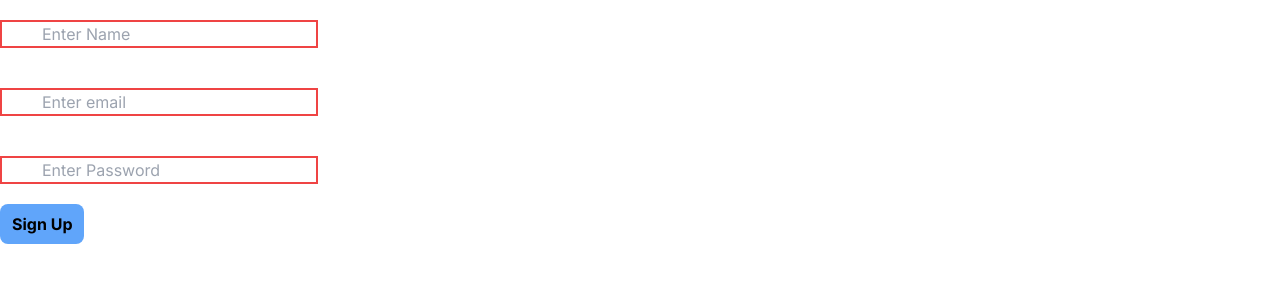
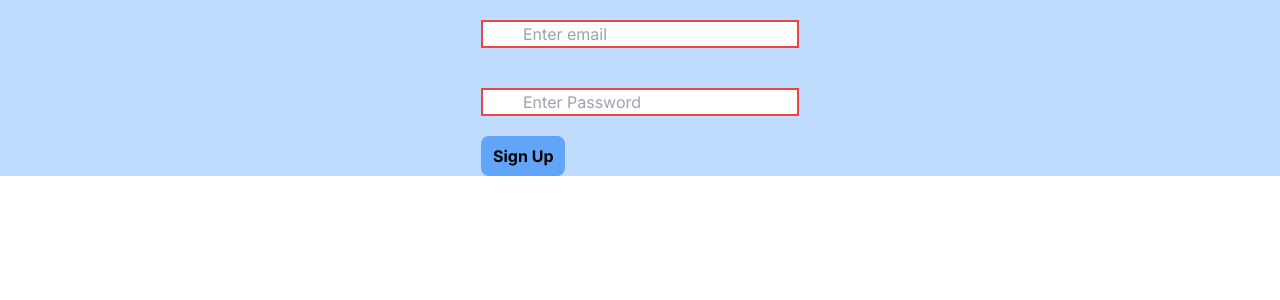
Before and after one commit to Umar-Farooq-217/firebase, a Next.js app: page /signup in a window 1280 px wide. Shown: the top 300 px of the page. Built offline with nearby package versions, Linux system fonts and the light colour scheme.

Commit message:
firebase

```diff
--- a/app/components/addUser/AddUser.js
+++ b/app/components/addUser/AddUser.js
@@ -1,43 +1,45 @@
-
 import React, { useState } from 'react';
-import { createUserWithEmailAndPassword } from 'firebase/auth';
-import { auth } from '../../../firebase/firebase';
-
+import { db } from '@/firebase/firebase';
+import { collection, addDoc } from 'firebase/firestore';
 
 export default function AddUser() {
-    const [userName, setUserName] = useState('');
     const [email, setEmail] = useState('');
     const [password, setPassword] = useState('');
 
-    const signupHandler = async () => {
-
+    const signupHandler = async (e) => {
+        e.preventDefault(); // Prevent default form submission behavior
 
         try {
-            if (!email || !password || !userName) {
+            if (!email || !password) {
                 alert('Fill All Fields');
                 return;
             }
 
-            const user= await createUserWithEmailAndPassword(auth, email, password);
-            console.log(user);
+            const user = {
+                email,
+                password
+            };
+
+            const usersCollection = collection(db, 'users');
+            const newUserRef = await addDoc(usersCollection, user);
+            console.log('Document added with ID: ', newUserRef.id);
+
+            // Reset form fields after successful signup
+            setEmail('');
+            setPassword('');
         } catch (error) {
             console.error('Error occurred during signup:', error);
         }
     };
+
     return (
         <div>
-    <form onSubmit={(e)=>e.target.value}>
-        <input
-            className='border-red-500 px-10 border-2 my-5'
-            type="text"
-            onChange={(e) => setUserName(e.target.value)}
-            placeholder='Enter Name'
-            required
-        /><br />
+            <form onSubmit={signupHandler}>
                 <input
                     className='border-red-500 px-10 border-2 my-5'
                     type="email"
                     placeholder='Enter email'
+                    value={email}
                     onChange={(e) => setEmail(e.target.value)}
                     required
                 /><br />
@@ -45,11 +47,12 @@ export default function AddUser() {
                     className='border-red-500 px-10 border-2 my-5'
                     type="password"
                     placeholder='Enter Password'
+                    value={password}
                     onChange={(e) => setPassword(e.target.value)}
                     required
                 /><br />
-        <button onClick={signupHandler} className='bg-blue-400 font-bold py-2 px-3 rounded-lg hover:text-white'>Sign Up</button>
+                <button type="submit" className='bg-blue-400 font-bold py-2 px-3 rounded-lg hover:text-white'>Sign Up</button>
             </form>
         </div>
-  )
+    );
 }
--- a/app/signup/page.js
+++ b/app/signup/page.js
@@ -6,7 +6,7 @@ export default function SignUpPage() {
 
 
     return (
-      <div>
+      <div className='flex justify-center bg-blue-200'>
       <AddUser/>
       </div>
     );
--- a/firebase/firebase.js
+++ b/firebase/firebase.js
@@ -1,6 +1,5 @@
 
 import { initializeApp } from "firebase/app";
-import {getAuth} from "firebase/auth"
 import {getFirestore} from "firebase/firestore"
 
 const firebaseConfig = {
@@ -13,5 +12,4 @@ const firebaseConfig = {
 };
 
 const app = initializeApp(firebaseConfig);
-export const auth = getAuth(app)
 export const db = getFirestore(app)
```
Lines whose indentation alone changed are shown as unchanged.
